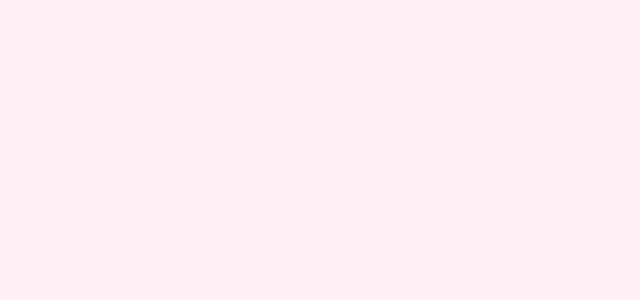
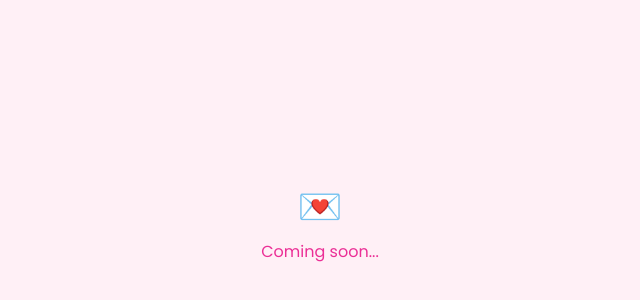
Before and after one commit to kitzy02/Desi-Galentine, a React (Vite) app: page /proposal in a window 1280 px wide. Before the commit this address had no page. Shown: the part 176-476 px from the top of the page, without its empty margins (320-960 px from the left). Built offline with nearby package versions, Linux system fonts and the light colour scheme.

Commit message:
Added proposal page

```diff
--- a/src/App.tsx
+++ b/src/App.tsx
@@ -2,6 +2,7 @@ import { BrowserRouter, Routes, Route } from 'react-router-dom'
 import Hero from './components/phases/Hero'
 import Memories from './components/phases/Memories'
 import Quiz from './components/phases/Quiz'
+import Proposal from './components/phases/Proposal'
 
 export default function App() {
   return (
@@ -10,6 +11,7 @@ export default function App() {
         <Route path="/" element={<Hero />} />
         <Route path="/memories" element={<Memories />} />
         <Route path="/quiz" element={<Quiz />} />
+        <Route path="/proposal" element={<Proposal />} />
       </Routes>
     </BrowserRouter>
   )
--- /dev/null
+++ b/src/components/phases/Proposal.tsx
@@ -0,0 +1,10 @@
+export default function Proposal() {
+    return (
+      <div className="min-h-screen flex flex-col items-center justify-center text-center px-6">
+        <h1 className="text-4xl font-bold text-gulabi-600 mb-4">
+          💌
+        </h1>
+        <p className="text-gulabi-500">Coming soon...</p>
+      </div>
+    )
+  }
```
